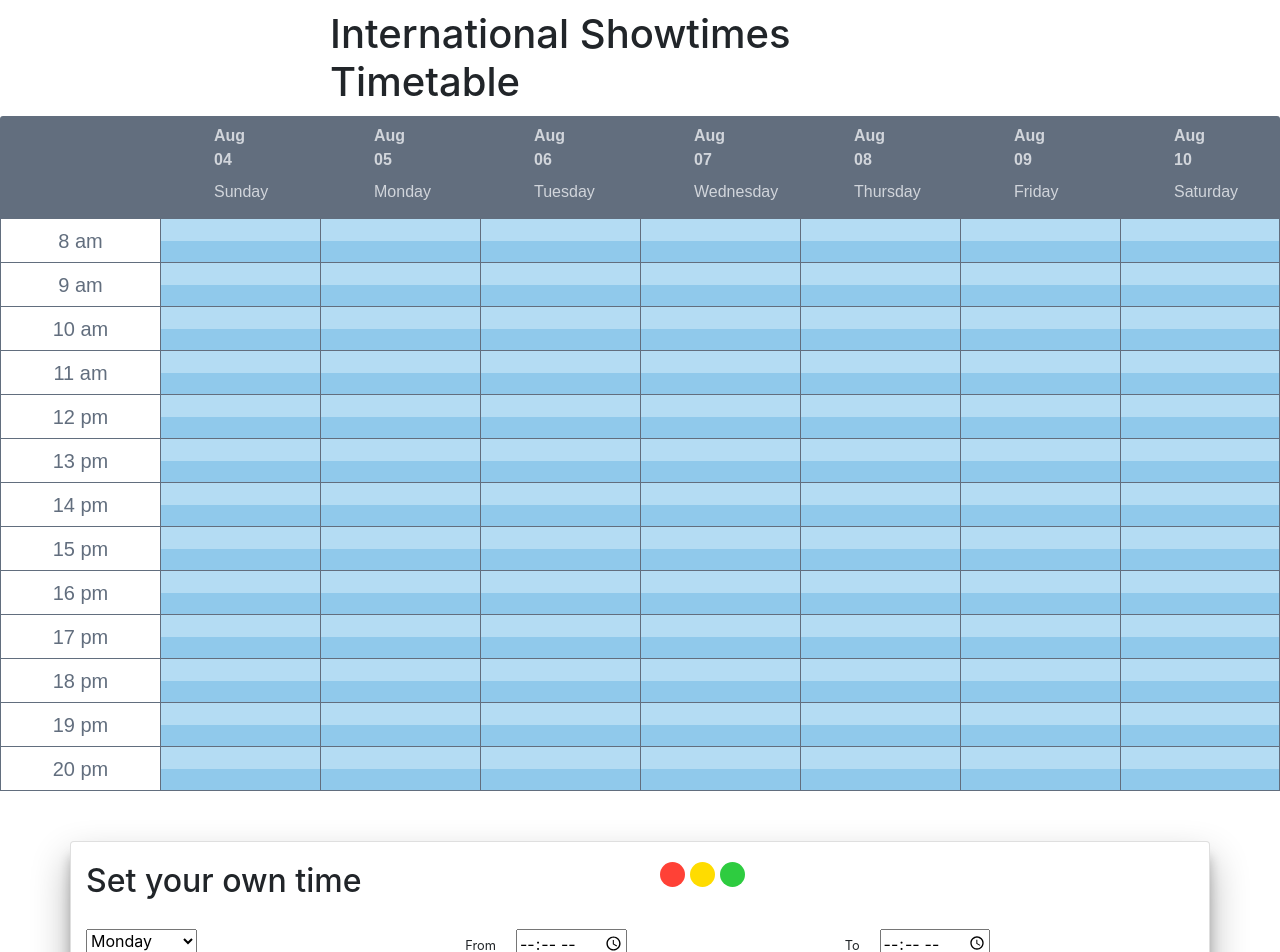
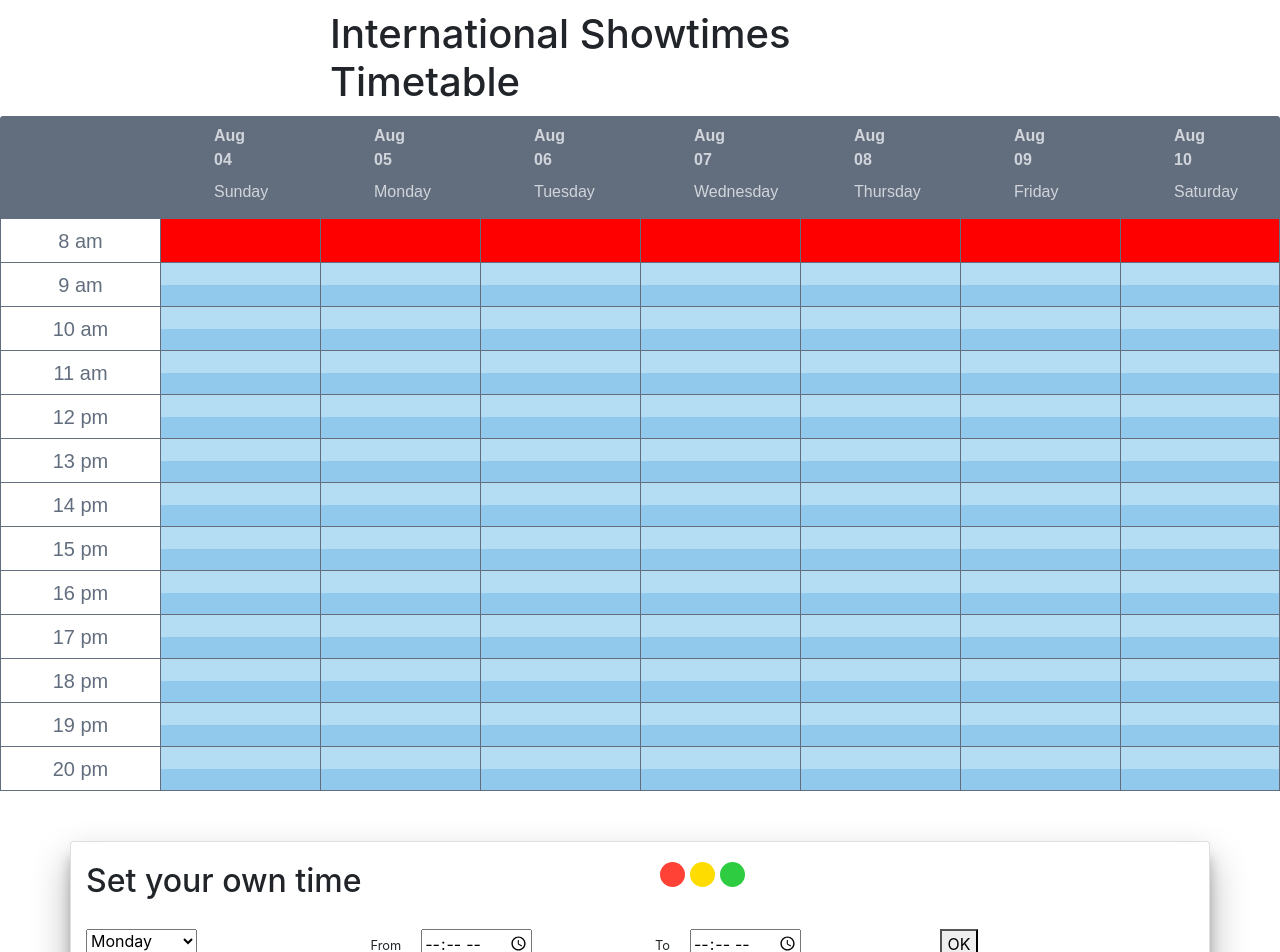
Before and after one commit to Patrikmulato/React-worktime-schedule, a React (Create React App) app: page / in a window 1280 px wide. Shown: the top 952 px of the page. Built offline with nearby package versions, Linux system fonts and the light colour scheme.

Commit message:
added day picker and improved table

```diff
--- a/src/App.css
+++ b/src/App.css
@@ -24,6 +24,12 @@ SET TIMER
 .card {
   box-shadow: 0 19px 38px rgba(0, 0, 0, 0.3), 0 15px 12px rgba(0, 0, 0, 0.22);
   margin-bottom: 20px;
+}
+/**********************************
+Colorizer
+***********************************/
+.colorize {
+  background: red !important;
 }
 /**********************************
 TABLE
--- a/src/App.js
+++ b/src/App.js
@@ -5,7 +5,21 @@ import SetTimer from './components/SetTimer';
 import './App.css';
 
 function App() {
+  // Props
   const [color, setColor] = useState('');
+  const [fromTime, setFromTime] = useState('');
+  const [toTime, setToTime] = useState('');
+  const [day, setDay] = useState('');
+
+  // Getting data functions
+  const daySetter = (e) => {
+    setDay(e.target.value)
+  }
+
+  const pickTime = () => {
+    setFromTime(document.getElementById('from').value);
+    setToTime(document.getElementById('to').value);
+  };
 
   const pickColor = e => {
     setColor(e.target.style.backgroundColor);
@@ -15,7 +29,7 @@ function App() {
     <Fragment>
       <Header />
       <Table />
-      <SetTimer color={color} pickColor={pickColor} />
+      <SetTimer pickColor={pickColor} pickTime={pickTime} daySetter={daySetter} />
     </Fragment>
   );
 }
--- a/src/components/ColorPicker.js
+++ b/src/components/ColorPicker.js
@@ -1,6 +1,6 @@
 import React from 'react';
 
-const ColorPicker = ({ color, pickColor }) => {
+const ColorPicker = ({ pickColor }) => {
   return (
     <div>
       <span
--- a/src/components/SetTimer.js
+++ b/src/components/SetTimer.js
@@ -1,7 +1,10 @@
 import React from 'react';
 import ColorPicker from './ColorPicker';
+import moment from 'moment';
 
-const SetTimer = ({ pickColor, color }) => {
+let days = moment.weekdays();
+
+const SetTimer = ({ pickColor, pickTime, daySetter }) => {
   return (
     <div className='card container'>
       <div className='row' style={{ marginTop: '20px', marginBottom: '20px' }}>
@@ -9,28 +12,24 @@ const SetTimer = ({ pickColor, color }) => {
           <h2>Set your own time</h2>
         </div>
         <div className='col'>
-          <ColorPicker color={color} pickColor={pickColor} />
+          <ColorPicker pickColor={pickColor} />
         </div>
       </div>
 
       <div className='row' style={{ marginBottom: '20px' }}>
         <div className='col'>
-          <select>
-            <option value='Monday'>Monday</option>
-            <option value='Tuesday'>Tuesday</option>
-            <option value='Wednesday'>Wednesday</option>
-            <option value='Thursday'>Thursday</option>
-            <option value='Friday'>Friday</option>
-            <option value='Saturday'>Saturday</option>
-            <option value='Sunday'>Sunday</option>
+          <select onChange={daySetter} defaultValue="Monday">
+            {days.map(day => (
+              <option id='setDay' key={day} value={day}>{day}</option>
+            ))}
           </select>
         </div>
         <div className='col'>
           <small style={{ marginRight: '20px' }}>From</small>
           <input
             type='time'
-            id='appt'
-            name='appt'
+            id='from'
+            name='from'
             min='08:00'
             max='20:00'
             required
@@ -40,12 +39,17 @@ const SetTimer = ({ pickColor, color }) => {
           <small style={{ marginRight: '20px' }}>To</small>
           <input
             type='time'
-            id='appt'
-            name='appt'
+            id='to'
+            name='to'
             min='08:00'
             max='20:00'
             required
           />
+        </div>
+        <div className='col'>
+          <button type='submit' value='OK' onClick={pickTime}>
+            OK
+          </button>
         </div>
       </div>
     </div>
--- a/src/components/tableComponents/Body.js
+++ b/src/components/tableComponents/Body.js
@@ -1,10 +1,16 @@
 import React, { Fragment } from 'react';
+import moment from 'moment';
+
+
+let days = moment.weekdays();
 
 // Table
 let rows = [];
 for (let i = 8; i <= 20; i++) {
   let decider = 'am';
   if (i >= 12) decider = 'pm';
+  let colorize = null
+  if (i === 8) colorize = 'colorize';
   rows.push(
     <Fragment key={i}>
       <tr key={`${i}a`}>
@@ -13,22 +19,24 @@ for (let i = 8; i <= 20; i++) {
             {i} {decider}
           </span>
         </td>
-        <td />
-        <td />
-        <td />
-        <td />
-        <td />
-        <td />
-        <td />
+        {Array(7).fill().map((_, i) => (
+          <td
+            key={moment(new Date())
+              .add(i, 'days')
+              .format('dddd')}
+            className={colorize}
+          />
+        ))}
       </tr>
       <tr key={`${i}b`}>
-        <td />
-        <td />
-        <td />
-        <td />
-        <td />
-        <td />
-        <td />
+        {Array(7).fill().map((_, i) => (
+          <td
+            key={moment(new Date())
+              .add(i, 'days')
+              .format('dddd')}
+            className={colorize}
+          />
+        ))}
       </tr>
     </Fragment>
   );
```
